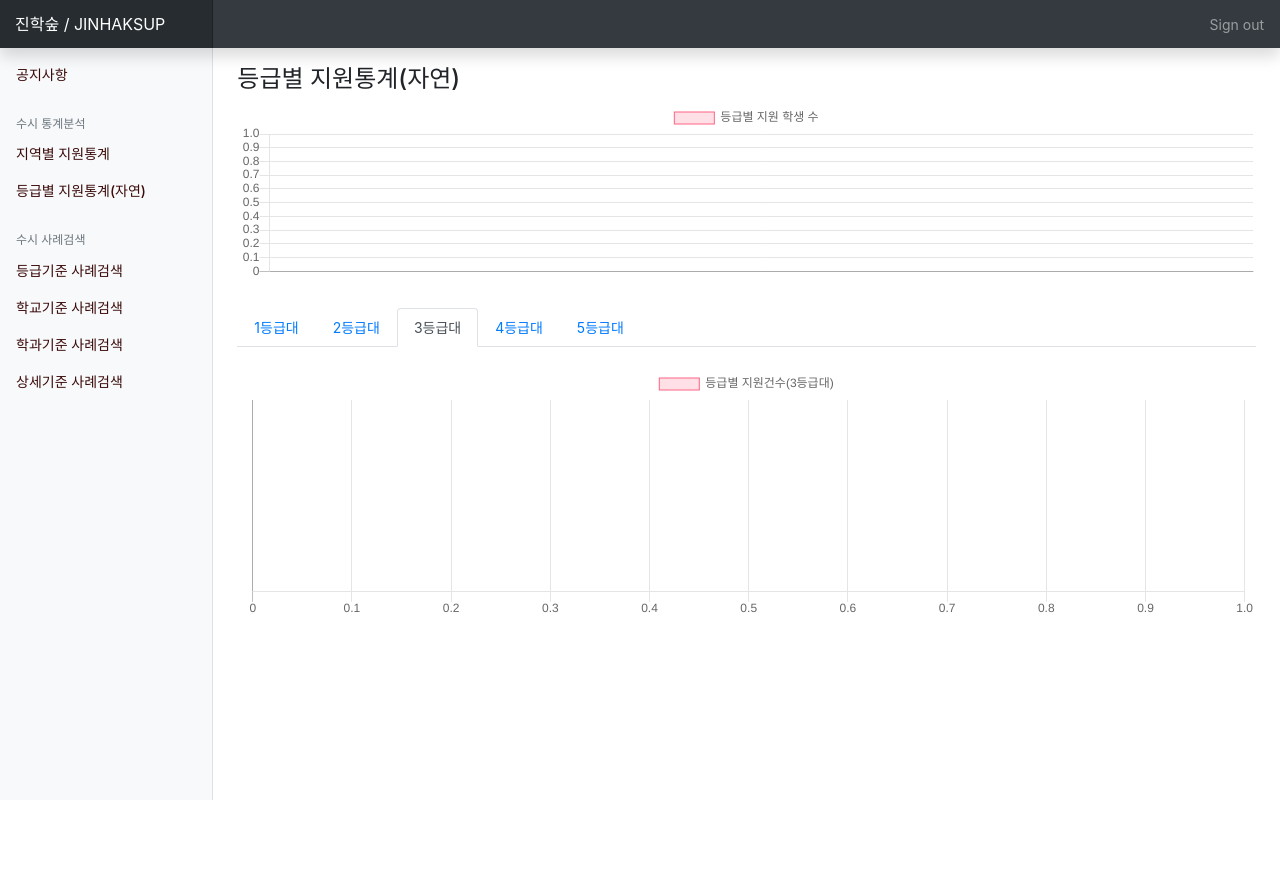
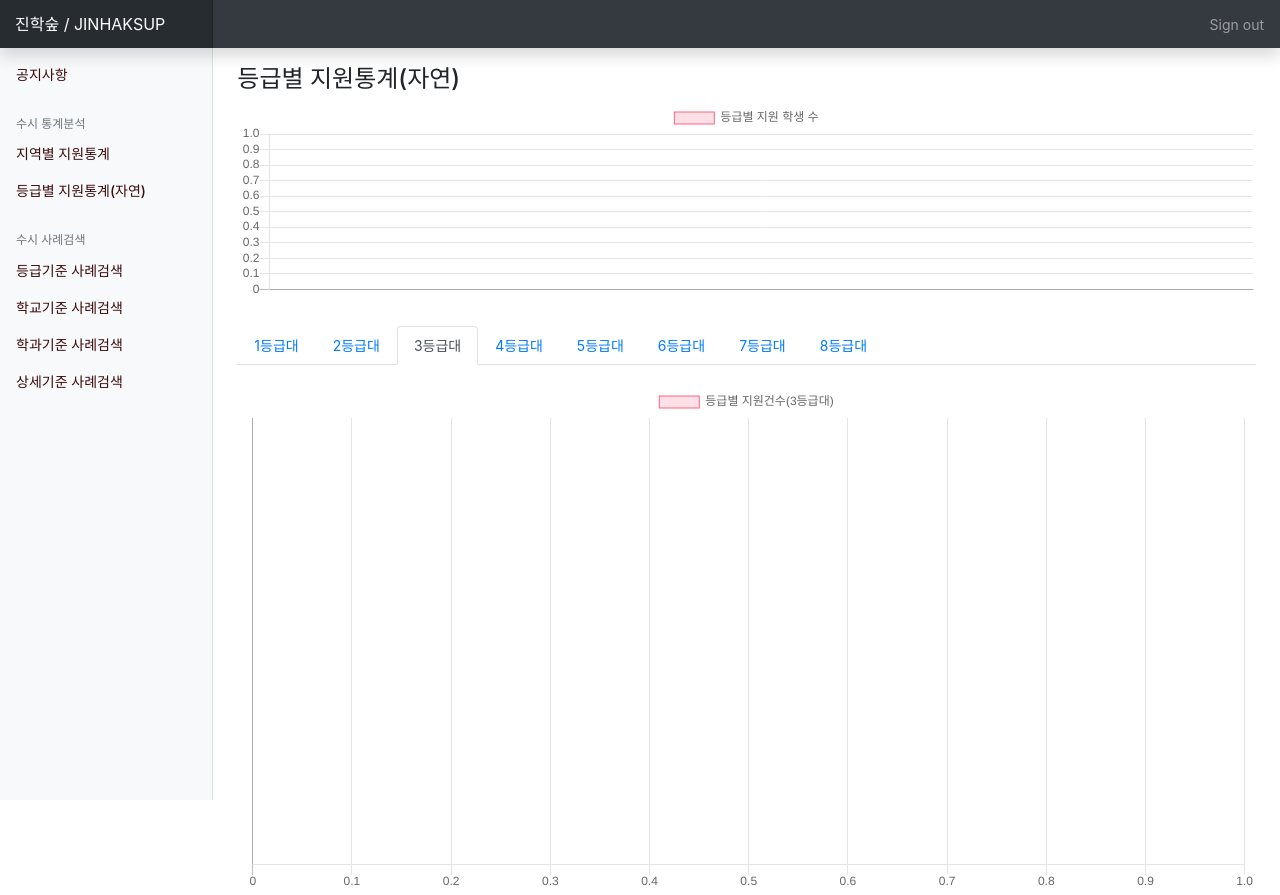
Before and after one commit to KYOUNGSOO-LEE/jhsup, a Django app: a page that uses statistic/templates/statistic/app_grade_ja.html in a window 1280 px wide. Before the commit the page ends 800 px from the top, so only its background shows below. Run offline with Django 3.2, Linux system fonts and the light colour scheme; data that the repository does not hold is empty; some libraries are stand-ins or nearby versions.

Commit message:
19102421

```diff
--- a/statistic/templates/statistic/app_grade_ja.html
+++ b/statistic/templates/statistic/app_grade_ja.html
@@ -4,7 +4,7 @@
 {% block content %}
 
 <h4> 등급별 지원통계(자연) </h4>
-<canvas id="app_grade_ja_chart" width="550" height="100"></canvas>
+<canvas id="app_grade_ja_chart" width="500" height="100"></canvas>
 
 <script>
 var ctx = document.getElementById('app_grade_ja_chart').getContext('2d');
@@ -59,11 +59,20 @@ var myChart = new Chart(ctx, {
   <li class="nav-item">
     <a class="{% if url_name == 'app_tab_grade_ja_5' %}nav-link active{%else%}nav-link{% endif %}" href="{% url 'app_tab_grade_ja_5' %}">5등급대</a>
   </li>
+  <li class="nav-item">
+    <a class="{% if url_name == 'app_tab_grade_ja_6' %}nav-link active{%else%}nav-link{% endif %}" href="{% url 'app_tab_grade_ja_6' %}">6등급대</a>
+  </li>
+  <li class="nav-item">
+    <a class="{% if url_name == 'app_tab_grade_ja_7' %}nav-link active{%else%}nav-link{% endif %}" href="{% url 'app_tab_grade_ja_7' %}">7등급대</a>
+  </li>
+  <li class="nav-item">
+    <a class="{% if url_name == 'app_tab_grade_ja_8' %}nav-link active{%else%}nav-link{% endif %}" href="{% url 'app_tab_grade_ja_8' %}">8등급대</a>
+  </li>
 </ul>
 {% endwith %}
 <br>
 {% block grade_tab_content %}
-<canvas id="app_grade_chart_1" width="400" height="100"></canvas>
+<canvas id="app_grade_chart_1" width="200" height="100"></canvas>
 <script>
 var ctx = document.getElementById('app_grade_chart_1').getContext('2d');
 var myChart = new Chart(ctx, {
--- a/statistic/templates/statistic/app_grade_ja_tab_3.html
+++ b/statistic/templates/statistic/app_grade_ja_tab_3.html
@@ -2,7 +2,7 @@
 
 {% block grade_tab_content %}
 
-<canvas id="app_grade_chart_3" width="400" height="100"></canvas>
+<canvas id="app_grade_chart_3" width="200" height="100"></canvas>
 <script>
 var ctx = document.getElementById('app_grade_chart_3').getContext('2d');
 var myChart = new Chart(ctx, {
--- a/statistic/templates/statistic/app_grade_ja_tab_4.html
+++ b/statistic/templates/statistic/app_grade_ja_tab_4.html
@@ -2,7 +2,7 @@
 
 {% block grade_tab_content %}
 
-<canvas id="app_grade_chart_4" width="400" height="100"></canvas>
+<canvas id="app_grade_chart_4" width="200" height="100"></canvas>
 <script>
 var ctx = document.getElementById('app_grade_chart_4').getContext('2d');
 var myChart = new Chart(ctx, {
--- a/statistic/templates/statistic/app_grade_ja_tab_5.html
+++ b/statistic/templates/statistic/app_grade_ja_tab_5.html
@@ -2,7 +2,7 @@
 
 {% block grade_tab_content %}
 
-<canvas id="app_grade_chart_5" width="400" height="100"></canvas>
+<canvas id="app_grade_chart_5" width="200" height="100"></canvas>
 <script>
 var ctx = document.getElementById('app_grade_chart_5').getContext('2d');
 var myChart = new Chart(ctx, {
--- a/statistic/urls.py
+++ b/statistic/urls.py
@@ -13,4 +13,7 @@ urlpatterns = [
     url(r'^app-grade-ja/app-tab-ja-3$', views.app_tab_grade_ja_3, name="app_tab_grade_ja_3"),
     url(r'^app-grade-ja/app-tab-ja-4$', views.app_tab_grade_ja_4, name="app_tab_grade_ja_4"),
     url(r'^app-grade-ja/app-tab-ja-5$', views.app_tab_grade_ja_5, name="app_tab_grade_ja_5"),
+    url(r'^app-grade-ja/app-tab-ja-6$', views.app_tab_grade_ja_6, name="app_tab_grade_ja_6"),
+    url(r'^app-grade-ja/app-tab-ja-7$', views.app_tab_grade_ja_7, name="app_tab_grade_ja_7"),
+    url(r'^app-grade-ja/app-tab-ja-8$', views.app_tab_grade_ja_8, name="app_tab_grade_ja_8"),
 ]
--- a/statistic/views.py
+++ b/statistic/views.py
@@ -210,9 +210,8 @@ def app_grade_ja(request):
     # 자연 1등급대 학생 지원대학 현황
     univ_name_qs = UnivName.objects.all()
 
-    application_1_sum = Student.objects.filter(ko_en_math_sci_100__lt=2).count()
-    application_univ_freq_1_qs = Student.objects.filter(ko_en_math_sci_100__lt=2).values_list('univ_name').annotate(
-        univ_count=Count('univ_name')).order_by('-univ_count')[:10]
+    application_1_sum = Student.objects.filter(major_group=1).filter(ko_en_math_sci_100__lt=2).count()
+    application_univ_freq_1_qs = Student.objects.filter(major_group=1).filter(ko_en_math_sci_100__lt=2).values_list('univ_name').annotate(univ_count=Count('univ_name')).order_by('-univ_count')[:25]
     application_univ_name_1_list = []
     application_univ_freq_1_list = []
 
@@ -250,10 +249,10 @@ def app_tab_grade_ja_2(request):
     # 자연 2등급대 학생 지원대학 현황
     univ_name_qs = UnivName.objects.all()
 
-    application_2_sum = Student.objects.filter(ko_en_math_sci_100__gte=2).filter(ko_en_math_sci_100__lt=3).count()
-    application_univ_freq_2_qs = Student.objects.filter(ko_en_math_sci_100__gte=2).filter(ko_en_math_sci_100__lt=3)\
+    application_2_sum = Student.objects.filter(major_group=1).filter(ko_en_math_sci_100__gte=2).filter(ko_en_math_sci_100__lt=3).count()
+    application_univ_freq_2_qs = Student.objects.filter(major_group=1).filter(ko_en_math_sci_100__gte=2).filter(ko_en_math_sci_100__lt=3)\
                                      .values_list('univ_name').annotate(univ_count=Count('univ_name'))\
-                                     .order_by('-univ_count')[:10]
+                                     .order_by('-univ_count')[:25]
     application_univ_name_2_list = []
     application_univ_freq_2_list = []
 
@@ -291,10 +290,10 @@ def app_tab_grade_ja_3(request):
     # 자연 3등급대 학생 지원대학 현황
     univ_name_qs = UnivName.objects.all()
 
-    application_3_sum = Student.objects.filter(ko_en_math_sci_100__gte=3).filter(ko_en_math_sci_100__lt=4).count()
-    application_univ_freq_3_qs = Student.objects.filter(ko_en_math_sci_100__gte=3).filter(ko_en_math_sci_100__lt=4)\
+    application_3_sum = Student.objects.filter(major_group=1).filter(major_group=1).filter(ko_en_math_sci_100__gte=3).filter(ko_en_math_sci_100__lt=4).count()
+    application_univ_freq_3_qs = Student.objects.filter(major_group=1).filter(ko_en_math_sci_100__gte=3).filter(ko_en_math_sci_100__lt=4)\
                                      .values_list('univ_name').annotate(univ_count=Count('univ_name'))\
-                                     .order_by('-univ_count')[:10]
+                                     .order_by('-univ_count')[:25]
     application_univ_name_3_list = []
     application_univ_freq_3_list = []
 
@@ -332,10 +331,10 @@ def app_tab_grade_ja_4(request):
     # 자연 4등급대 학생 지원대학 현황
     univ_name_qs = UnivName.objects.all()
 
-    application_4_sum = Student.objects.filter(ko_en_math_sci_100__gte=4).filter(ko_en_math_sci_100__lt=5).count()
-    application_univ_freq_4_qs = Student.objects.filter(ko_en_math_sci_100__gte=4).filter(ko_en_math_sci_100__lt=5)\
+    application_4_sum = Student.objects.filter(major_group=1).filter(ko_en_math_sci_100__gte=4).filter(ko_en_math_sci_100__lt=5).count()
+    application_univ_freq_4_qs = Student.objects.filter(major_group=1).filter(ko_en_math_sci_100__gte=4).filter(ko_en_math_sci_100__lt=5)\
                                      .values_list('univ_name').annotate(univ_count=Count('univ_name'))\
-                                     .order_by('-univ_count')[:10]
+                                     .order_by('-univ_count')[:25]
     application_univ_name_4_list = []
     application_univ_freq_4_list = []
 
@@ -373,10 +372,10 @@ def app_tab_grade_ja_5(request):
     # 자연 5등급대 학생 지원대학 현황
     univ_name_qs = UnivName.objects.all()
 
-    application_5_sum = Student.objects.filter(ko_en_math_sci_100__gte=5).filter(ko_en_math_sci_100__lt=6).count()
-    application_univ_freq_5_qs = Student.objects.filter(ko_en_math_sci_100__gte=5).filter(ko_en_math_sci_100__lt=6)\
+    application_5_sum = Student.objects.filter(major_group=1).filter(ko_en_math_sci_100__gte=5).filter(ko_en_math_sci_100__lt=6).count()
+    application_univ_freq_5_qs = Student.objects.filter(major_group=1).filter(ko_en_math_sci_100__gte=5).filter(ko_en_math_sci_100__lt=6)\
                                      .values_list('univ_name').annotate(univ_count=Count('univ_name'))\
-                                     .order_by('-univ_count')[:10]
+                                     .order_by('-univ_count')[:25]
     application_univ_name_5_list = []
     application_univ_freq_5_list = []
 
@@ -394,3 +393,126 @@ def app_tab_grade_ja_5(request):
         'application_univ_freq_5_list': application_univ_freq_5_list,
     }
     return render(request, template, context)
+
+
+def app_tab_grade_ja_6(request):
+    template = "statistic/app_grade_ja_tab_6.html"
+
+    # 등급별 사례수
+    student_grade_freq_qs = Student.objects.filter(major_group=1) \
+        .values_list(Floor('ko_en_math_sci_100')) \
+        .annotate(student_grade_count=Count(Floor('ko_en_math_sci_100'))) \
+        .order_by(Floor('ko_en_math_sci_100'))
+    student_grade_ja_list = []
+    student_grade_ja_freq_list = []
+
+    for student_grade in student_grade_freq_qs:
+        student_grade_ja_list.append(int(student_grade[0]))
+        student_grade_ja_freq_list.append(student_grade[1])
+
+    # 자연 6등급대 학생 지원대학 현황
+    univ_name_qs = UnivName.objects.all()
+
+    application_6_sum = Student.objects.filter(major_group=1).filter(ko_en_math_sci_100__gte=6).filter(ko_en_math_sci_100__lt=7).count()
+    application_univ_freq_6_qs = Student.objects.filter(major_group=1).filter(ko_en_math_sci_100__gte=6).filter(ko_en_math_sci_100__lt=7)\
+                                     .values_list('univ_name').annotate(univ_count=Count('univ_name'))\
+                                     .order_by('-univ_count')[:25]
+    application_univ_name_6_list = []
+    application_univ_freq_6_list = []
+
+    for univ in application_univ_freq_6_qs:
+        application_univ_name_6 = univ_name_qs.get(pk=univ[0])
+        application_univ_name_6_list.append(application_univ_name_6.univ_name)
+        application_univ_freq_6_list.append(univ[1])
+
+    context = {
+        'student_grade_ja_list': student_grade_ja_list,
+        'student_grade_ja_freq_list': student_grade_ja_freq_list,
+
+        'application_6_sum': application_6_sum,
+        'application_univ_name_6_list': application_univ_name_6_list,
+        'application_univ_freq_6_list': application_univ_freq_6_list,
+    }
+    return render(request, template, context)
+
+
+def app_tab_grade_ja_7(request):
+    template = "statistic/app_grade_ja_tab_7.html"
+
+    # 등급별 사례수
+    student_grade_freq_qs = Student.objects.filter(major_group=1) \
+        .values_list(Floor('ko_en_math_sci_100')) \
+        .annotate(student_grade_count=Count(Floor('ko_en_math_sci_100'))) \
+        .order_by(Floor('ko_en_math_sci_100'))
+    student_grade_ja_list = []
+    student_grade_ja_freq_list = []
+
+    for student_grade in student_grade_freq_qs:
+        student_grade_ja_list.append(int(student_grade[0]))
+        student_grade_ja_freq_list.append(student_grade[1])
+
+    # 자연 7등급대 학생 지원대학 현황
+    univ_name_qs = UnivName.objects.all()
+
+    application_7_sum = Student.objects.filter(major_group=1).filter(ko_en_math_sci_100__gte=7).filter(ko_en_math_sci_100__lt=8).count()
+    application_univ_freq_7_qs = Student.objects.filter(major_group=1).filter(ko_en_math_sci_100__gte=7).filter(ko_en_math_sci_100__lt=8)\
+                                     .values_list('univ_name').annotate(univ_count=Count('univ_name'))\
+                                     .order_by('-univ_count')[:25]
+    application_univ_name_7_list = []
+    application_univ_freq_7_list = []
+
+    for univ in application_univ_freq_7_qs:
+        application_univ_name_7 = univ_name_qs.get(pk=univ[0])
+        application_univ_name_7_list.append(application_univ_name_7.univ_name)
+        application_univ_freq_7_list.append(univ[1])
+
+    context = {
+        'student_grade_ja_list': student_grade_ja_list,
+        'student_grade_ja_freq_list': student_grade_ja_freq_list,
+
+        'application_7_sum': application_7_sum,
+        'application_univ_name_7_list': application_univ_name_7_list,
+        'application_univ_freq_7_list': application_univ_freq_7_list,
+    }
+    return render(request, template, context)
+
+
+def app_tab_grade_ja_8(request):
+    template = "statistic/app_grade_ja_tab_8.html"
+
+    # 등급별 사례수
+    student_grade_freq_qs = Student.objects.filter(major_group=1) \
+        .values_list(Floor('ko_en_math_sci_100')) \
+        .annotate(student_grade_count=Count(Floor('ko_en_math_sci_100'))) \
+        .order_by(Floor('ko_en_math_sci_100'))
+    student_grade_ja_list = []
+    student_grade_ja_freq_list = []
+
+    for student_grade in student_grade_freq_qs:
+        student_grade_ja_list.append(int(student_grade[0]))
+        student_grade_ja_freq_list.append(student_grade[1])
+
+    # 자연 8등급대 학생 지원대학 현황
+    univ_name_qs = UnivName.objects.all()
+
+    application_8_sum = Student.objects.filter(major_group=1).filter(ko_en_math_sci_100__gte=8).filter(ko_en_math_sci_100__lt=9).count()
+    application_univ_freq_8_qs = Student.objects.filter(major_group=1).filter(ko_en_math_sci_100__gte=8).filter(ko_en_math_sci_100__lt=9)\
+                                     .values_list('univ_name').annotate(univ_count=Count('univ_name'))\
+                                     .order_by('-univ_count')[:25]
+    application_univ_name_8_list = []
+    application_univ_freq_8_list = []
+
+    for univ in application_univ_freq_8_qs:
+        application_univ_name_8 = univ_name_qs.get(pk=univ[0])
+        application_univ_name_8_list.append(application_univ_name_8.univ_name)
+        application_univ_freq_8_list.append(univ[1])
+
+    context = {
+        'student_grade_ja_list': student_grade_ja_list,
+        'student_grade_ja_freq_list': student_grade_ja_freq_list,
+
+        'application_8_sum': application_8_sum,
+        'application_univ_name_8_list': application_univ_name_8_list,
+        'application_univ_freq_8_list': application_univ_freq_8_list,
+    }
+    return render(request, template, context)
```
Also changed, not shown: statistic/templates/statistic/app_grade_ja_tab_6.html (renamed from statistic/templates/statistic/app_grade_ja_tab_2.html, +5 -5 lines), statistic/templates/statistic/app_grade_ja_tab_7.html (added, +54 -0 lines), statistic/templates/statistic/app_grade_ja_tab_8.html (added, +54 -0 lines).
